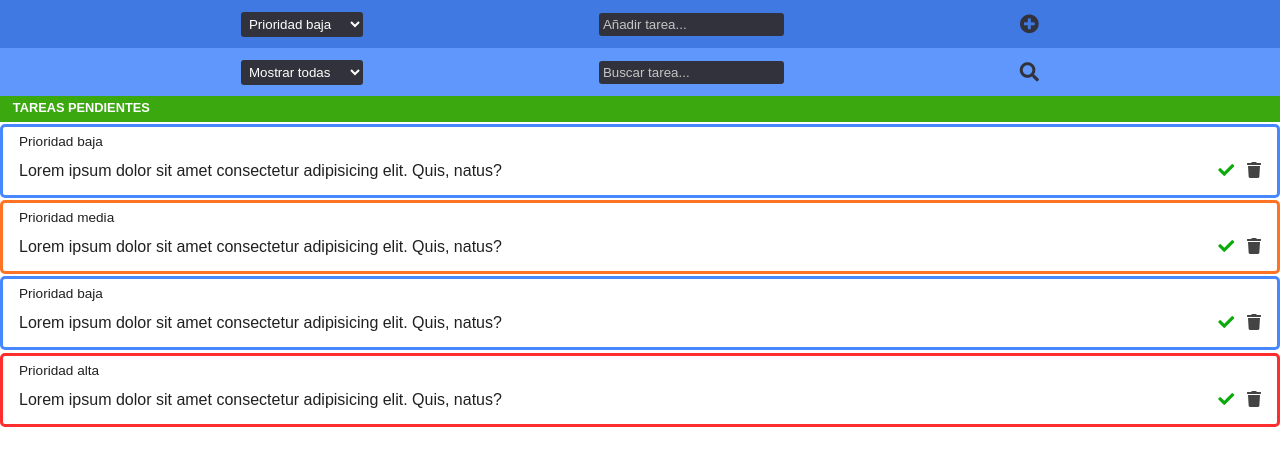
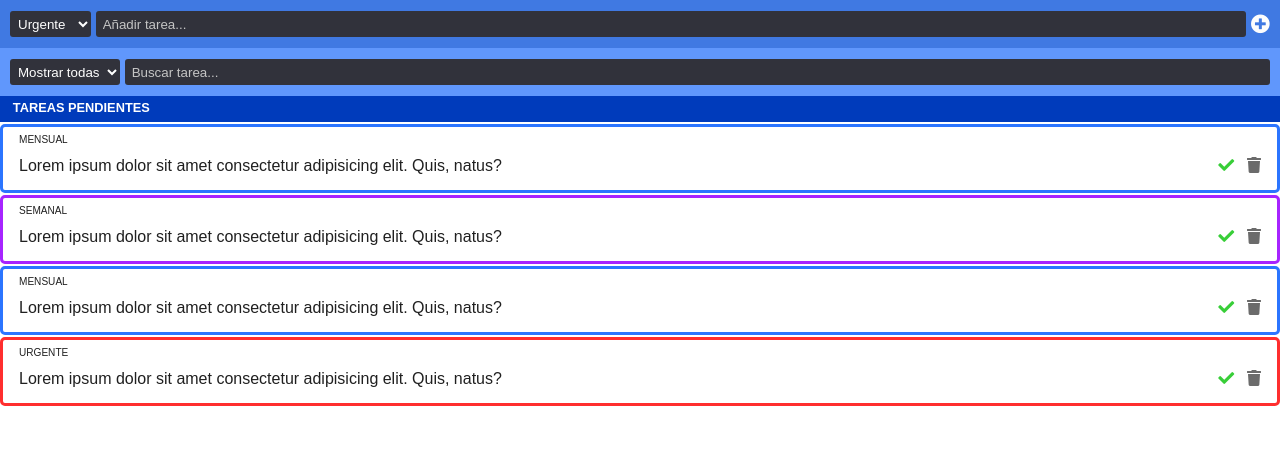
Before and after one commit to Victorac94/todo-neoland, a plain HTML site: page index.html in a window 1280 px wide. Drawn offline with Linux system fonts and the light colour scheme.

Commit message:
Implementada funcion para añadir una tarea nueva a traves de la consola. Cambiados los colores asignados a las prioridades de las tareas. Mejoras en UX

```diff
--- a/css/index.css
+++ b/css/index.css
@@ -39,6 +39,7 @@ form {
 
 form select,
 form input[type=text] {
+    height: 2em;
     padding: 0.3em;
     color: white;
     background-color: var(--background-input);
@@ -64,9 +65,18 @@ form input[type=text] {
     background-color: #6097fc
 }
 
-.fa-plus-circle,
-.fa-search {
-    color: #31323b;
+#form-filter-task input,
+#form-add-task input {
+    flex-grow: 1;
+    padding-left: 0.5em;
+}
+
+#form-filter-task input {
+    margin-right: 0;
+}
+
+.fa-plus-circle {
+    color: #fdfdfd;
     font-size: 1.2em;
     height: auto;
 }
@@ -84,8 +94,35 @@ form input[type=text] {
     font-size: 0.8em;
     padding: 0.5em 1em;
     font-weight: bold;
-    background-color: #3ba810;
+    background-color: #003bbb;
     color: white;
+}
+
+.pending-tasks-wrapper h2#task-added {
+    position: fixed;
+    left: 0;
+    top: 7.5em;
+    width: 100%;
+    background-color: #009b00;
+    transform: rotateX(-90deg);
+    transform-origin: top;
+}
+
+.task-added {
+    animation: animation-task-added 2s;
+    animation-delay: 0.1s;
+}
+
+@keyframes animation-task-added {
+    0% {
+        transform: rotateX(-90deg);
+    }
+    25% {
+        transform: rotateX(0);
+    }
+    100% {
+        transform: rotateX(0);
+    }
 }
 
 .task {
@@ -126,21 +163,22 @@ form input[type=text] {
     }
 }
 
-.low {
-    border-color: #4888ff;
+.monthly {
+    border-color: #2b75ff;
 }
 
-.medium {
+.weekly {
     border-color: #ff7424;
+    border-color: #a724ff;
 }
 
-.high {
+.urgent {
     border-color: #ff2e2e;
 }
 
 .task h3 {
     padding-bottom: 0.5em;
-    font-size: 0.85em;
+    font-size: 0.63em;
 }
 
 .task div {
@@ -150,11 +188,11 @@ form input[type=text] {
 }
 
 .fa-check {
-    color: #0baa0b;
+    color: #38ce38;
     padding: 0.4em;
 }
 
 .fa-trash {
-    color: #444444;
+    color: #6b6b6b;
     padding: 0.4em;
 }
--- a/index.html
+++ b/index.html
@@ -15,9 +15,9 @@
         <!-- Form to add new tasks -->
         <form action="" method="GET" id="form-add-task">
             <select name="filter-priority" id="select-add-priority">
-                <option value="low" selected>Prioridad baja</option>
-                <option value="medium">Prioridad media</option>
-                <option value="high">Prioridad alta</option>
+                <option value="monthly">Mensual</option>
+                <option value="weekly">Semanal</option>
+                <option value="urgent" selected>Urgente</option>
             </select>
             <input type="text" id="input-add-task" name="input-box" placeholder="Añadir tarea...">
             <i class="fas fa-plus-circle"></i>
@@ -27,18 +27,17 @@
         <form action="" method="GET" id="form-filter-task">
             <select name="filter-priority" id="select-filter-priority">
                 <option value="all" selected>Mostrar todas</option>
-                <option value="low">Prioridad baja</option>
-                <option value="medium">Prioridad media</option>
-                <option value="high">Prioridad alta</option>
+                <option value="monthly">Mensual</option>
+                <option value="weekly">Semanal</option>
+                <option value="urgent">Urgente</option>
             </select>
             <input type="text" id="input-search-task" placeholder="Buscar tarea...">
-            <i class="fas fa-search"></i>
-            <!-- <input type="submit" id="submit-filter-task" value="Buscar"> -->
         </form>
     </header>
     <!-- Section that contains all tasks being shown -->
     <section class="pending-tasks-wrapper">
         <h2>TAREAS PENDIENTES</h2>
+        <h2 id="task-added">TAREA AÑADIDA</h2>
         <section id="pending-tasks"></section>
     </section>
 
--- a/js/index.js
+++ b/js/index.js
@@ -1,44 +1,91 @@
 let arrayPendingTasks = [
     {
-        id: 1,
-        text: 'Lorem ipsum dolor sit amet consectetur adipisicing elit. Quis, natus?',
-        priority: 'low'
+        idTarea: 1,
+        titulo: 'Lorem ipsum dolor sit amet consectetur adipisicing elit. Quis, natus?',
+        prioridad: 'monthly'
     },
     {
-        id: 2,
-        text: 'Lorem ipsum dolor sit amet consectetur adipisicing elit. Quis, natus?',
-        priority: 'medium'
+        idTarea: 2,
+        titulo: 'Lorem ipsum dolor sit amet consectetur adipisicing elit. Quis, natus?',
+        prioridad: 'weekly'
     },
     {
-        id: 3,
-        text: 'Lorem ipsum dolor sit amet consectetur adipisicing elit. Quis, natus?',
-        priority: 'low'
+        idTarea: 3,
+        titulo: 'Lorem ipsum dolor sit amet consectetur adipisicing elit. Quis, natus?',
+        prioridad: 'monthly'
     },
     {
-        id: 4,
-        text: 'Lorem ipsum dolor sit amet consectetur adipisicing elit. Quis, natus?',
-        priority: 'high'
+        idTarea: 4,
+        titulo: 'Lorem ipsum dolor sit amet consectetur adipisicing elit. Quis, natus?',
+        prioridad: 'urgent'
     },
 ];
 
 let pendingTasksSection = document.getElementById('pending-tasks');
+let idCount = 1; // This variable increases everytime we create a new task. Represents the id of that new task. It can only increase
 
-function showPendingTasks(tasks = arrayPendingTasks) {
+function showPendingTasks(tasks = arrayPendingTasks, addingTask = false, removingTask = false) {
     let tasksList = '';
     for (task of tasks) {
         let priority = '';
 
-        if (task.priority == 'low') {
-            priority = 'Prioridad baja';
-        } else if (task.priority == 'medium') {
-            priority = 'Prioridad media';
+        if (task.prioridad == 'monthly') {
+            priority = 'MENSUAL';
+        } else if (task.prioridad == 'weekly') {
+            priority = 'SEMANAL';
         } else {
-            priority = 'Prioridad alta'
+            priority = 'URGENTE'
         }
 
-        tasksList += '<article class="task add-task-animation ' + task.priority + '"><h3>' + priority + '</h3><div><p>' + task.text + '</p><div class="task-actions"> <i class="fas fa-check"></i><i class="fas fa-trash"></i></div></div></article>'
+        tasksList += '<article class="task add-task-animation pending-task ' + task.prioridad + '" data-id="' + idCount + '"><h3>' + priority + '</h3><div><p>' + task.titulo + '</p><div class="task-actions"> <i class="fas fa-check"></i><i class="fas fa-trash"></i></div></div></article>'
+
+        idCount++;
     }
-    pendingTasksSection.innerHTML = tasksList;
+    addingTask ? pendingTasksSection.innerHTML += tasksList : pendingTasksSection.innerHTML = tasksList;
 }
 
-showPendingTasks();
+showPendingTasks(arrayPendingTasks);
+
+function addTask(titulo, priority = 'urgent') {
+    let newTask = new Array();
+    let taskAddedHeader = document.getElementById('task-added');
+    let tasksHTML = document.getElementsByClassName('pending-task'); // Si busco por 'add-task-animation' me coge todos los elementos que la tienen pero en el for() no me itera por todos ellos.
+    console.log(tasksHTML);
+
+    for (task of tasksHTML) {
+        console.log(task);
+        task.classList.remove('add-task-animation');
+    };
+
+    newTask = [
+        {
+            idTarea: idCount,
+            titulo: titulo,
+            prioridad: priority
+        }
+    ];
+
+    arrayPendingTasks.push(...newTask);
+    showPendingTasks(newTask, true);
+    taskAddedHeader.classList.add('task-added'); // Animate 'Task added' header
+    setTimeout(() => {
+        taskAddedHeader.classList.remove('task-added') // Remove animation class from 'Task added' header
+    }, 2100)
+}
+
+function removeTask(id, event) {
+    let pendingTasksContainer = document.querySelectorAll('.pending-task');
+    let idToRemove = id || event.target.dataset.id;
+
+
+
+    // for (let i = 0; i < arrayPendingTasks.length; i++) {
+    //     let task = arrayPendingTasks[i];
+
+    //     if (idToRemove === task.idTarea) {
+    //         arrayPendingTasks.splice(i, 1);
+    //     }
+    // }
+    // console.log(arrayPendingTasks);
+    // showPendingTasks();
+}
```
